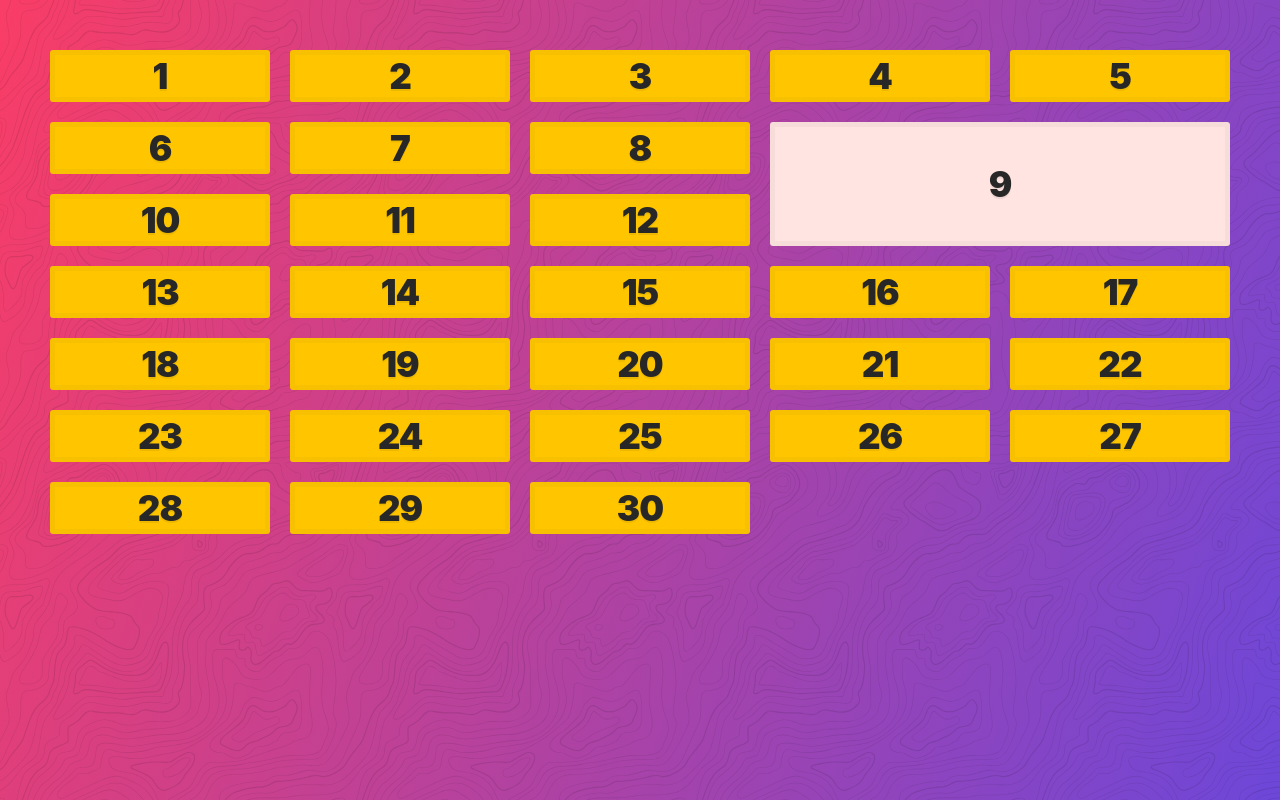
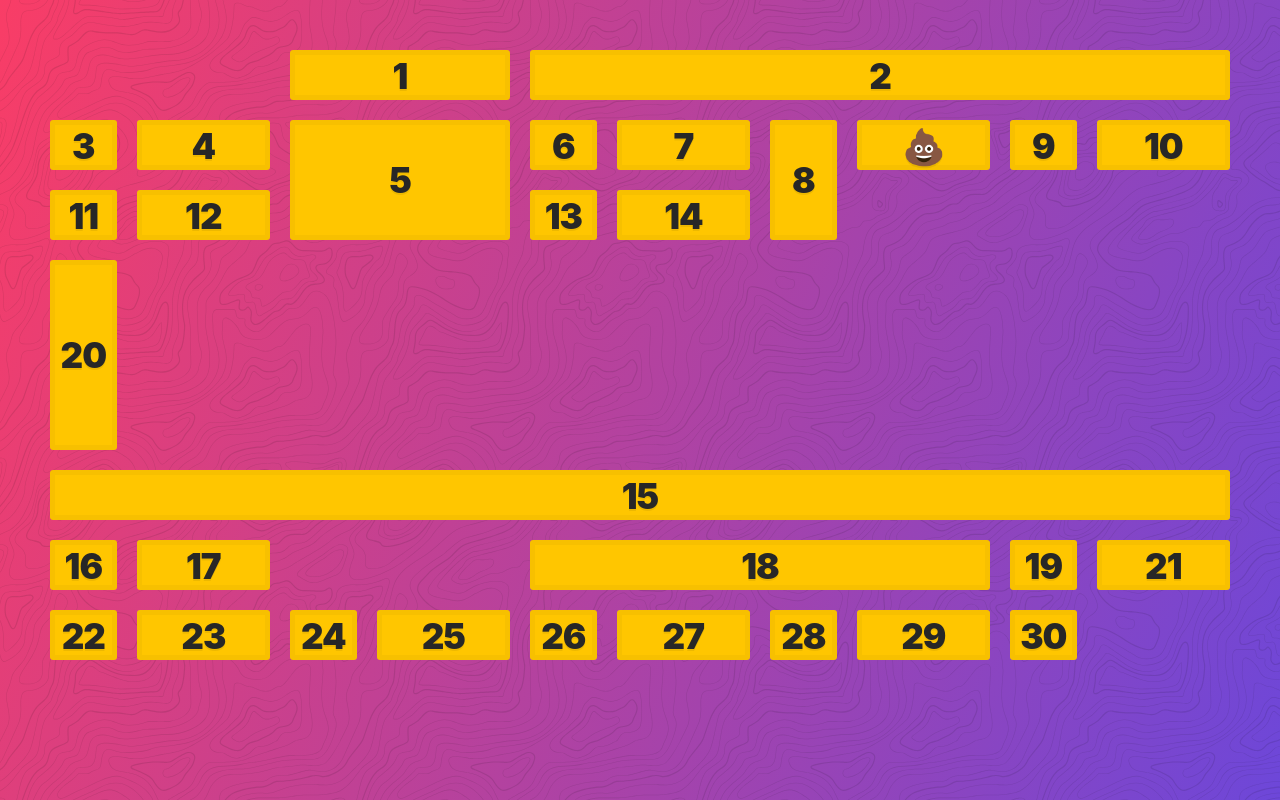
Before and after one commit to davidinoa/css-grid, a website: page index.html in a window 1280 px wide. Drawn offline with Linux system fonts and the light colour scheme.

Commit message:
Spanning and placing items

```diff
--- a/index.html
+++ b/index.html
@@ -5,7 +5,7 @@
   <meta charset="UTF-8">
   <meta name="viewport" content="width=device-width, initial-scale=1.0">
   <link rel="stylesheet" href="../assets/style.css">
-  <title>Sizing Grid Items</title>
+  <title>Spanning and Placing Cardio</title>
 </head>
 
 <body>
@@ -18,6 +18,7 @@
     <item class="item item6">6</item>
     <item class="item item7">7</item>
     <item class="item item8">8</item>
+    <item class="item poop">💩</item>
     <item class="item item9">9</item>
     <item class="item item10">10</item>
     <item class="item item11">11</item>
@@ -45,13 +46,32 @@
     .container {
       display: grid;
       grid-gap: 20px;
-      grid-template-columns: repeat(5, 1fr);
+      grid-template-columns: repeat(5, 1fr 2fr);
+      grid-template-rows: repeat(10, 50px);
     }
-    .item9 {
-      background-color: mistyrose;
+    .item1 {
+      grid-column: 3 / 5;
+    }
+    .item2 {
+      grid-column: 5 / -1;
+    }
+    .item5 {
       grid-column: span 2;
       grid-row: span 2;
     }
+    .item8 {
+      grid-row: span 2;
+    }
+    .item15 {
+      grid-column: 1 / -1;
+    }
+    .item18 {
+      grid-column: span 4 / 9;
+    }
+    .item20 {
+      grid-row: 4 / span 3;
+    }
+
   </style>
 </body>
 
```
